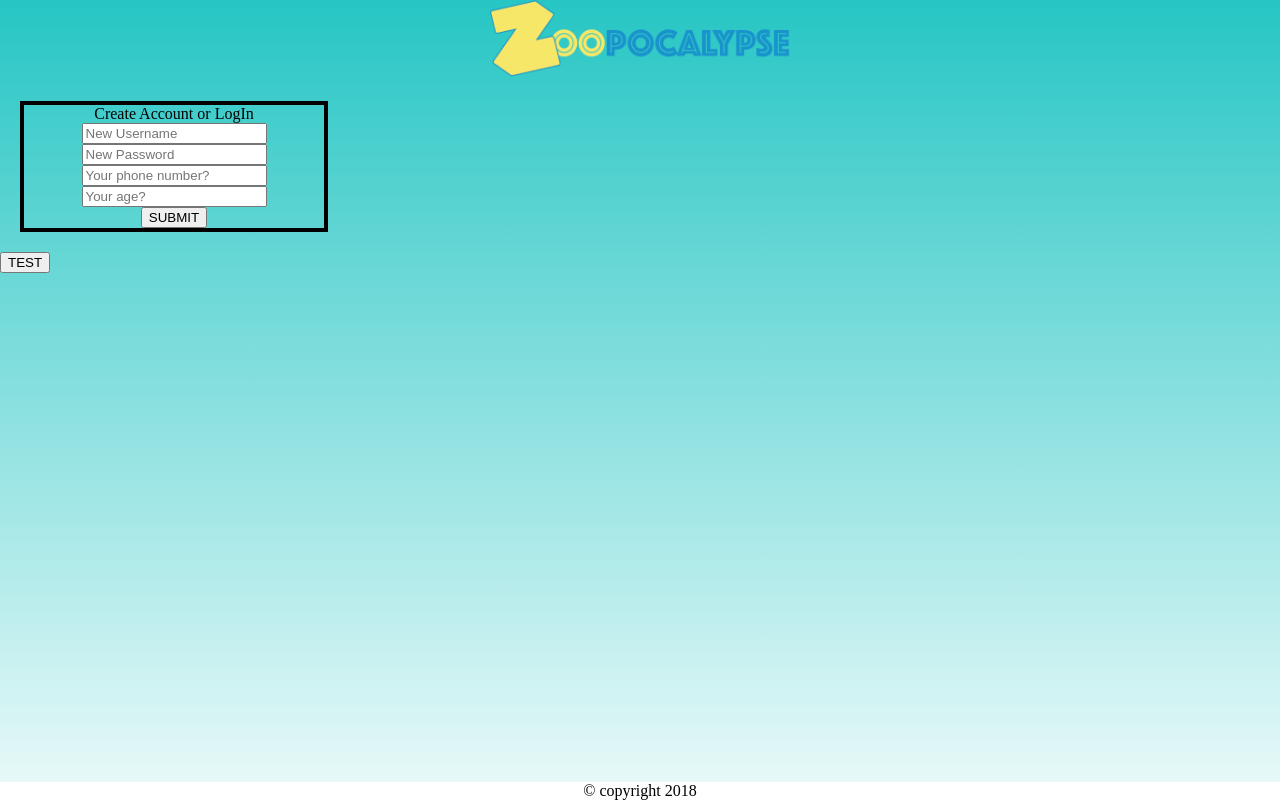
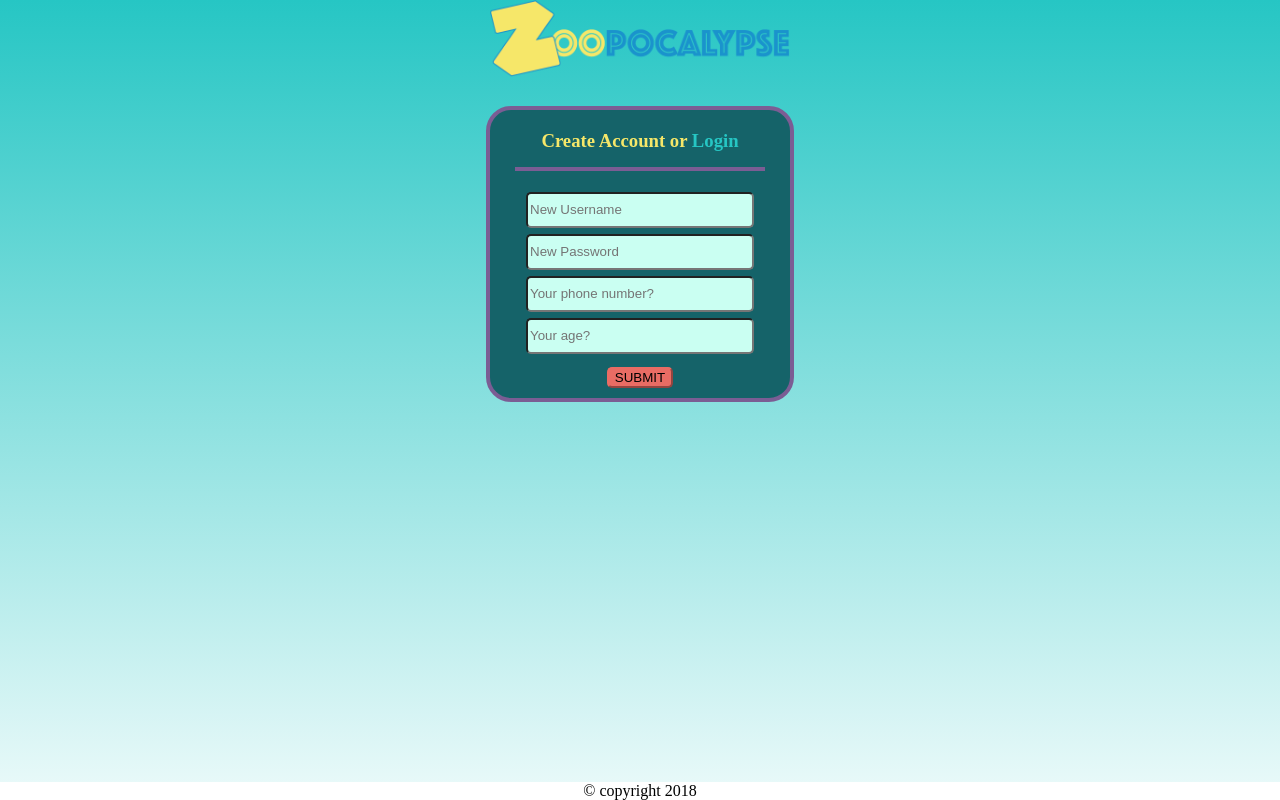
Before and after one commit to michaelbaggett/Zoopocalypse, a React (Create React App) app in the folder src/client/: page / in a window 1280 px wide. Built offline with nearby package versions, Linux system fonts and the light colour scheme.

Commit message:
final styles to login register cards

```diff
--- a/src/client/src/pages/login.js
+++ b/src/client/src/pages/login.js
@@ -72,14 +72,15 @@ class LogIn extends Component {
             </div>
             {this.state.login ? (
               <div className="card" style={loginCardStyle}>
-                <h3>LogIn or
-                <a onClick={this.toggleForms} style={{ color: "yellow"}}> Register</a>
+                <h3 style={h3ButtonStyle}>Login or
+                  <a onClick={this.toggleForms} style={{ color: "#26C6C4" }}> Register</a>
                 </h3>
 
                 <br />
                 <form>
 {/* Login Form  */}
                   <input
+                    style={inputStyle}
                     name="username"
                     value={this.state.username}
                     placeholder="username"
@@ -87,6 +88,7 @@ class LogIn extends Component {
                   />
                   <br />
                   <input
+                    style={inputStyle}
                     name="password"
                     value={this.state.password}
                     placeholder="password"
@@ -94,7 +96,7 @@ class LogIn extends Component {
                     onChange={this.handleInputChange}
                   />
                   <br />
-                  <button type="submit" onClick={this.handleLogin}>
+                  <button type="submit" onClick={this.handleLogin} style={buttonStyle }>
                     SUBMIT
                   </button>
                 </form>
@@ -102,11 +104,13 @@ class LogIn extends Component {
             ) : (
 // New Account
               <div className="card" style={loginCardStyle}>
-                Create Account or
-                <a onClick={this.toggleForms}> LogIn</a>
+                <h3 style={h3ButtonStyle} >Create Account or
+                <a onClick={this.toggleForms} style={{ color: "#26C6C4" }}> Login</a>
+                </h3>
                 <br />
                 <form>
                   <input
+                    style={inputStyle}
                     name="username"
                     value={this.state.username}
                     placeholder="New Username"
@@ -114,6 +118,7 @@ class LogIn extends Component {
                   />
                   <br />
                   <input
+                    style={inputStyle}
                     name="password"
                     value={this.state.password}
                     placeholder="New Password"
@@ -121,6 +126,7 @@ class LogIn extends Component {
                   />
                   <br />
                   <input
+                    style={inputStyle}
                     name="phone"
                     value={this.state.phone}
                     placeholder="Your phone number?"
@@ -128,19 +134,19 @@ class LogIn extends Component {
                   />
                   <br />
                   <input
+                    style={inputStyle}
                     name="age"
                     value={this.state.age}
                     placeholder="Your age?"
                     onChange={this.handleInputChange}
                   />
                   <br />
-                  <button type="submit" onClick={this.handleSignup}>
+                  <button type="submit" onClick={this.handleSignup} style={buttonStyle}>
                     SUBMIT
                   </button>
                 </form>
               </div>
             )}
-            <button onClick={this.toggleForms}>TEST</button>
             {/* Footer */}
             <Footer />
           </div>
@@ -154,12 +160,36 @@ export default LogIn;
 
 const loginCardStyle = {
   textAlign: "center",
-  border: "solid 4px",
-  margin: "20px",
-  width: "300px"
+  border: "4px solid #7B5D94",
+  margin: "auto",
+  marginTop: "25px",
+  width: "300px",
+  backgroundColor: "#156369",
+  borderRadius: "25px",
 }
 
-const formStyle = {
-  width: "150px",
-  margin: "0px",
+const buttonStyle = {
+  background: "#E96C64",
+  borderRadius: "5px",
+  borderColor: "#E96C64",
+  marginTop: "10px",
+  marginBottom: "10px",
 }
+
+const h3ButtonStyle = {
+  textAlign: "center",
+  borderBottom: "4px solid #7B5D94",
+  margin: "auto",
+  marginTop: "20px",
+  paddingBottom:"15px",
+  width: "250px",
+  color: "#F6E769",
+}
+
+const inputStyle = {
+  backgroundColor: "#CAFFF2",
+  margin: "3px",
+  borderRadius: "5px",
+  height: "30px",
+  width: "220px",
+ }
```
